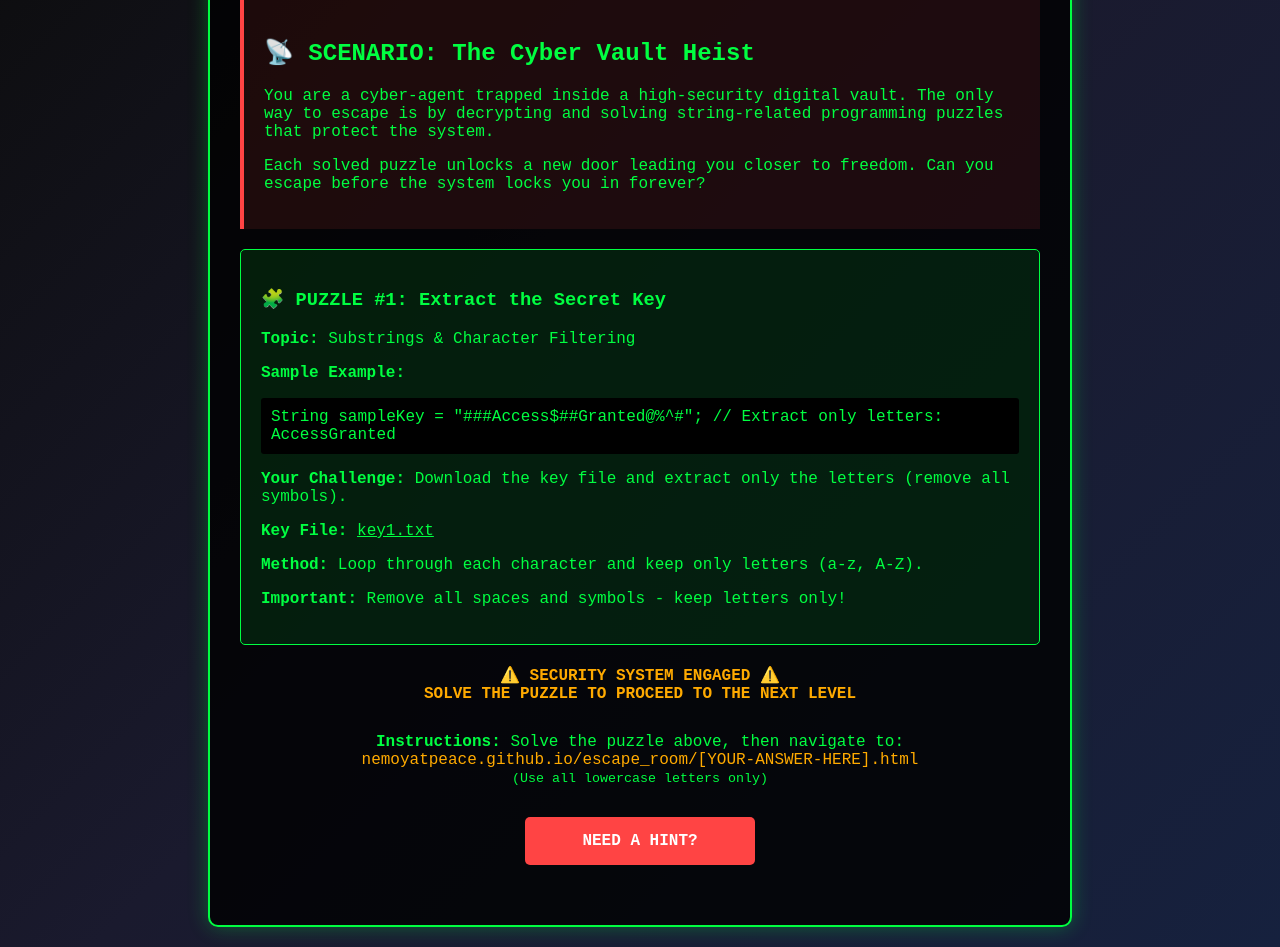
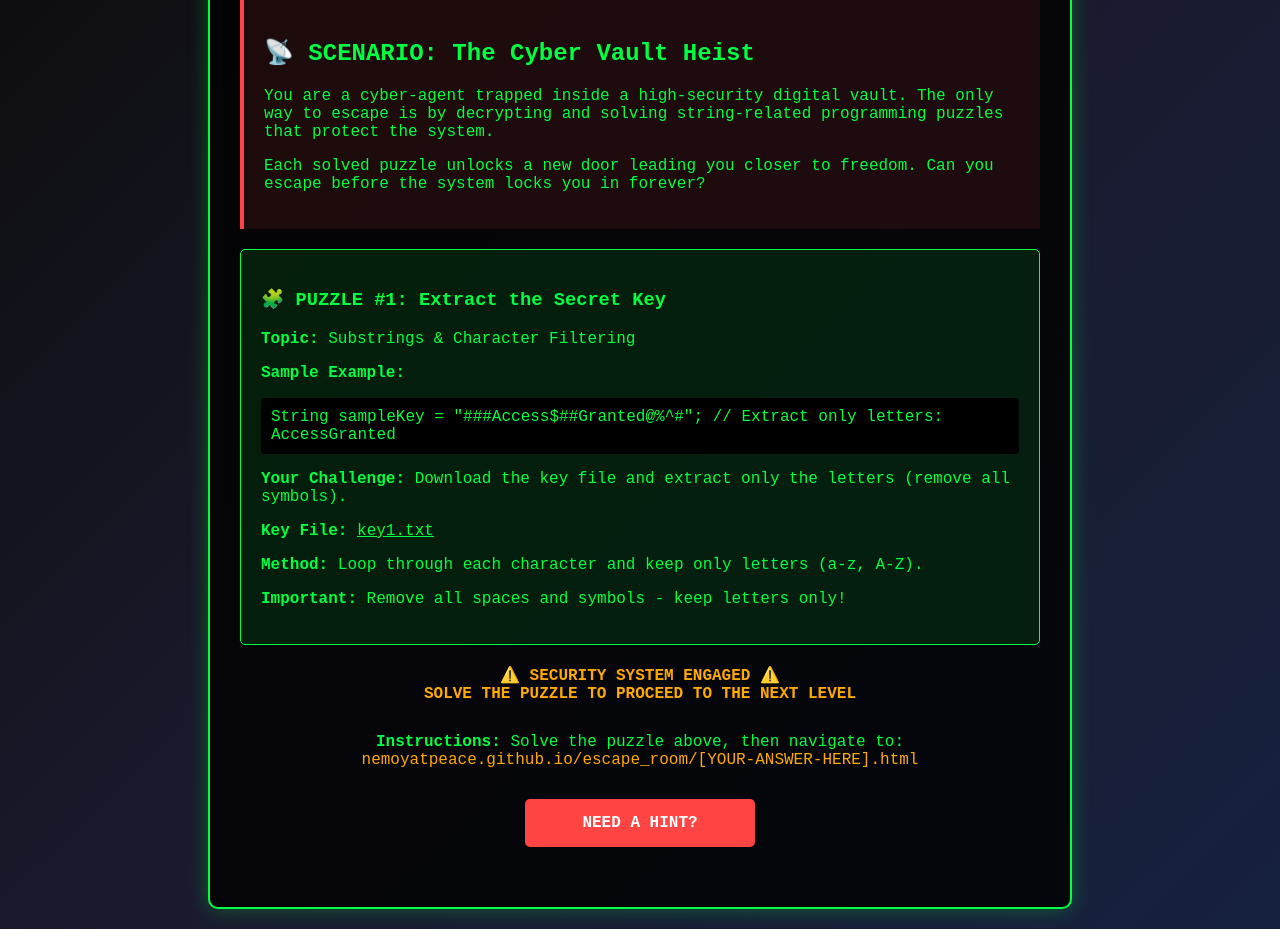
Before and after one commit to nemoyatpeace/escape_room, a plain HTML site: page index.html in a window 1280 px wide. Shown: the part 150-1097 px from the top of the page. Drawn offline with Linux system fonts and the light colour scheme.

Commit message:
Update index.html

```diff
--- a/index.html
+++ b/index.html
@@ -111,7 +111,7 @@
         <p style="text-align: center; margin-top: 30px;">
             <strong>Instructions:</strong> Solve the puzzle above, then navigate to:<br>
             <span style="color: #ffaa00;">nemoyatpeace.github.io/escape_room/[YOUR-ANSWER-HERE].html</span><br>
-            <small>(Use all lowercase letters only)</small>
+
         </p>
 
         <a href="#" class="start-btn" onclick="showHint()">NEED A HINT?</a>
```
